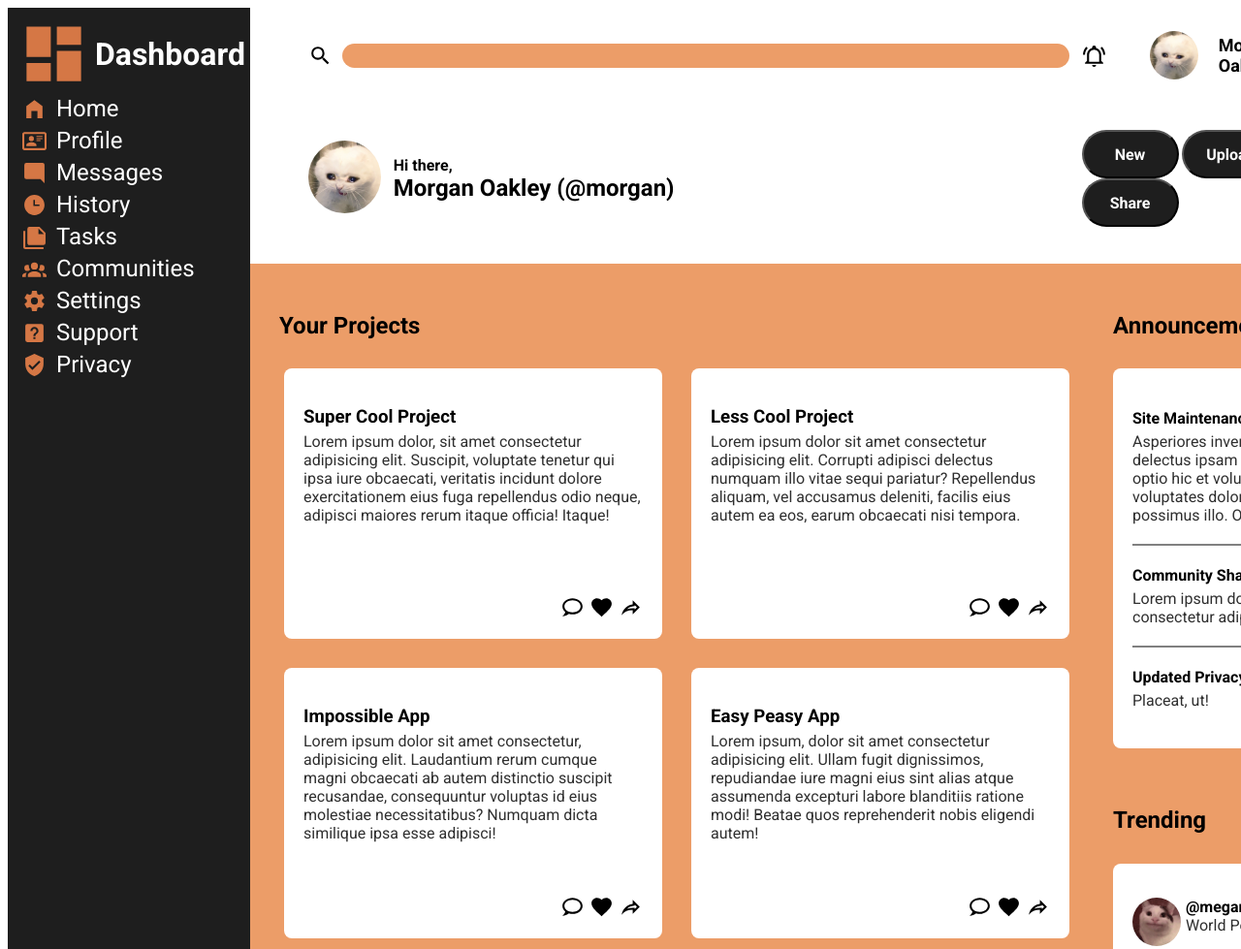
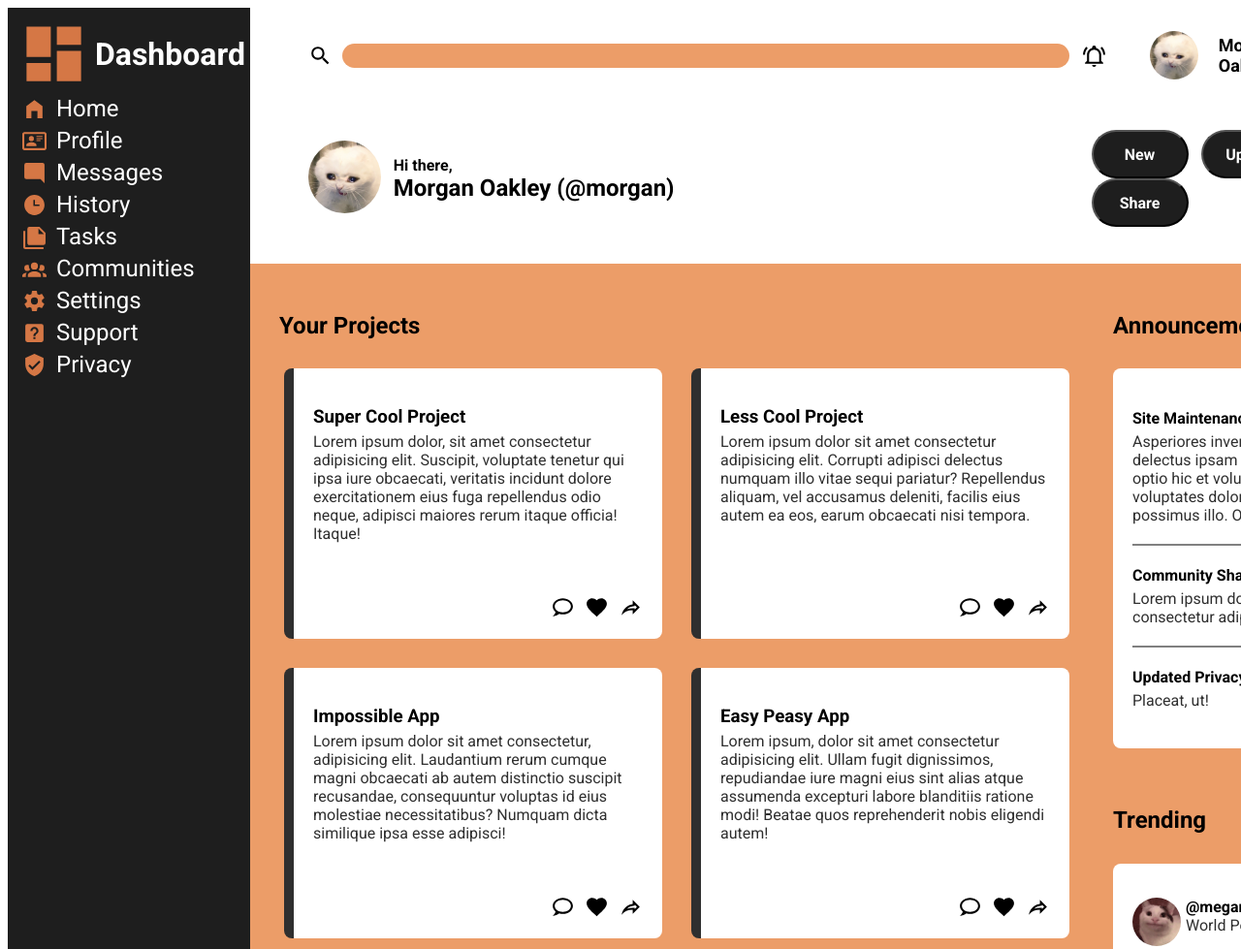
Before and after one commit to basaaj/admin-dashboard, a plain HTML site: page index.html in a window 1280 px wide. Shown: the top 979 px of the page at 97% size. Drawn offline with Linux system fonts and the light colour scheme.

Commit message:
Add and fix minor styles

```diff
--- a/styles.css
+++ b/styles.css
@@ -137,13 +137,14 @@
     margin: 5px;
     display: grid;
     grid-template-rows: 4fr 1fr;
+    border-left: 10px solid var(--faded-black);
 }
 
 .project-options {
     display: grid;
     grid-auto-flow: column;
     justify-content: end;
-    gap: 5px;
+    gap: 10px;
     align-self: end;
 }
 
@@ -208,6 +209,7 @@ button {
     color: white;
     font-family: "Roboto", serif;
     font-weight: var(--bold);
+    margin-left: 10px;
 }
 
 .sidebar .icon {
@@ -221,6 +223,17 @@ button {
     font-size: medium;
 }
 
+.logo:hover,
+li:hover,
+.user-info:hover,
+button:hover,
+.project:hover,
+.announcement-item:hover,
+.trending-item:hover {
+    cursor: pointer;
+}
+
+
 @media screen and (max-width:756px) {
     .project-items {
         grid-template-columns: minmax(350px, 1fr);
```
